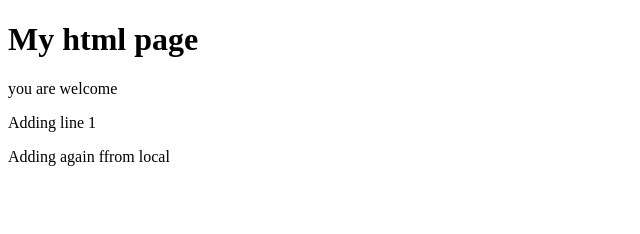
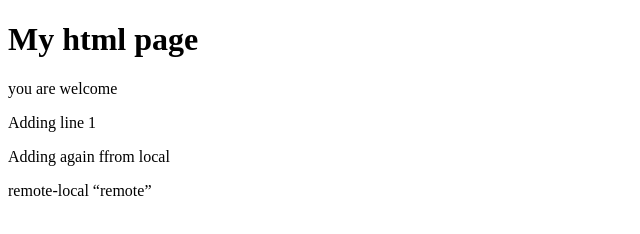
Before and after one commit to Oneshojon/project3, a plain HTML site: page index.html in a window 1280 px wide. Shown: the whole page, without its empty margins (0-640 px from the left). Drawn offline with Linux system fonts and the light colour scheme.

Commit message:
remote-local "remote"

```diff
--- a/index.html
+++ b/index.html
@@ -4,5 +4,6 @@
 <p>you are welcome</p>
 <p>Adding line 1</p>
 <p>Adding again ffrom local</p>
+  <p>remote-local <q>remote</q></p>
 </body>
 </html>
```
